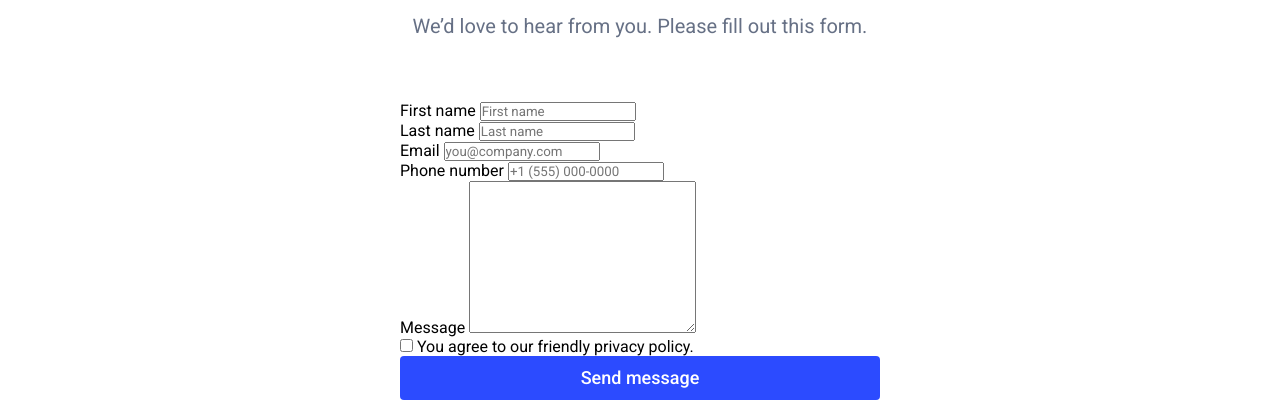
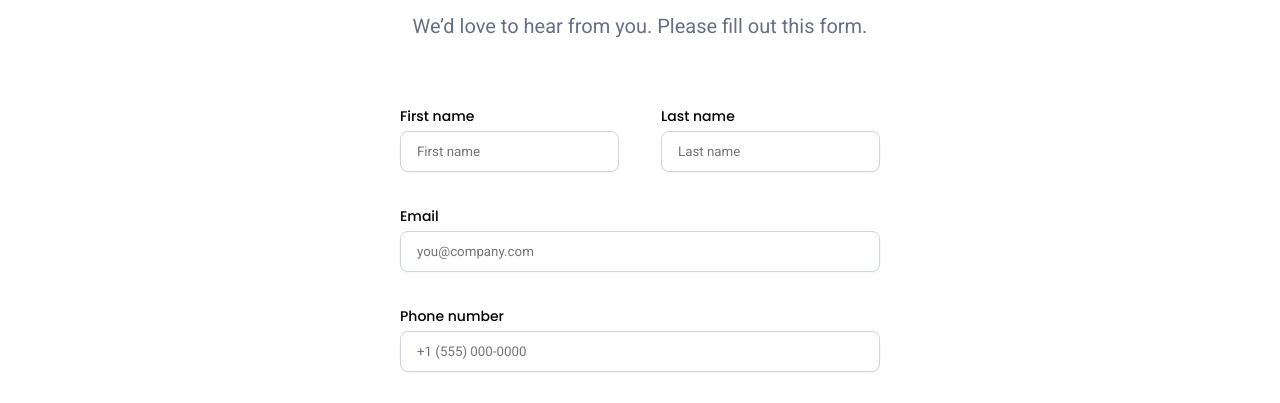
Before and after one commit to Moin010/Portfolio-Demo-Site-01, a plain HTML site: page pages/contact-us.html in a window 1280 px wide. Shown: the part 183-586 px from the top of the page. Drawn offline with Linux system fonts and the light colour scheme; files whose address does not match are found by name.

Commit message:
contact page css

```diff
--- a/css/style.css
+++ b/css/style.css
@@ -1319,3 +1319,104 @@ ul li a {
   color: #667085;
   margin-bottom: 30px;
 }
+.contact-page-form .contact-form .contact-form-area .contact-page-contact-form {
+  display: flex;
+  flex-direction: column;
+  gap: 24px;
+}
+.contact-page-contact-form .full-name-area {
+  display: flex;
+  gap: 32px;
+}
+.first-name-area {
+  display: flex;
+  flex-direction: column;
+  gap: 5px;
+  width: 100%;
+  padding: 5px;
+}
+.last-name-area {
+  display: flex;
+  flex-direction: column;
+  gap: 5px;
+  width: 100%;
+  padding: 5px;
+}
+.contact-page-form
+  .contact-form
+  .contact-form-area
+  .contact-page-contact-form
+  .email-area {
+  display: flex;
+  flex-direction: column;
+  gap: 5px;
+  width: 100%;
+  padding: 5px;
+}
+.contact-page-form
+  .contact-form
+  .contact-form-area
+  .contact-page-contact-form
+  .phone-number-area {
+  display: flex;
+  flex-direction: column;
+  gap: 5px;
+  width: 100%;
+  padding: 5px;
+}
+.contact-page-form
+  .contact-form
+  .contact-form-area
+  .contact-page-contact-form
+  .contact-message-area {
+  display: flex;
+  flex-direction: column;
+  gap: 5px;
+  width: 100%;
+  padding: 5px;
+}
+.contact-page-form
+  .contact-form
+  .contact-form-area
+  .contact-page-contact-form
+  .privacy-policy-checkbox-area {
+  width: 100%;
+  padding: 5px;
+}
+.contact-page-form
+  .contact-form
+  .contact-form-area
+  .contact-page-contact-form
+  .form-submit-button-area {
+  width: 100%;
+  padding: 5px;
+}
+
+.contact-page-form
+  .contact-form
+  .contact-form-area
+  .contact-page-contact-form
+  input,
+.contact-page-form
+  .contact-form
+  .contact-form-area
+  .contact-page-contact-form
+  textarea {
+  border: 1px solid #d0d5dd;
+  border-radius: 8px;
+  padding: 12px 16px;
+  box-sizing: border-box;
+  box-shadow: 0 1px 2px 0 rgba(16, 24, 40, 0.05);
+}
+
+.contact-page-form
+  .contact-form
+  .contact-form-area
+  .contact-page-contact-form
+  label {
+  font-family: var(--second-family);
+  font-weight: 500;
+  font-size: 14px;
+  line-height: 143%;
+  color: #000;
+}
```
